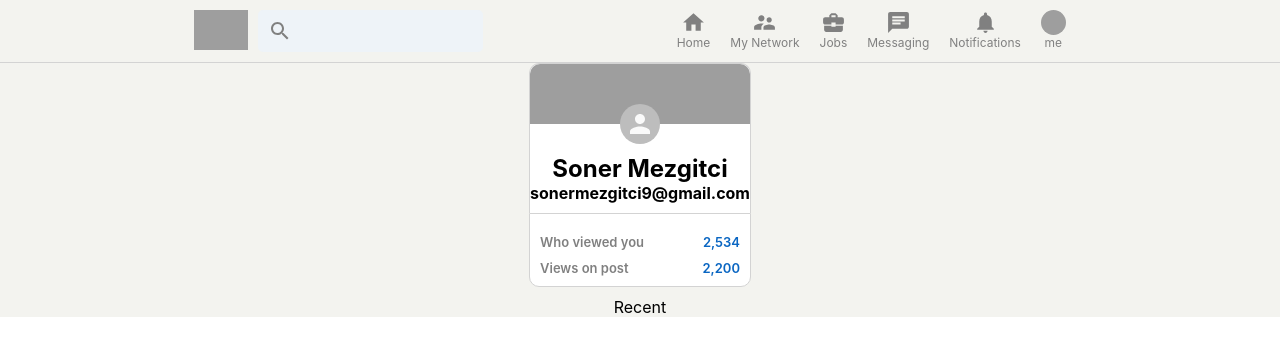
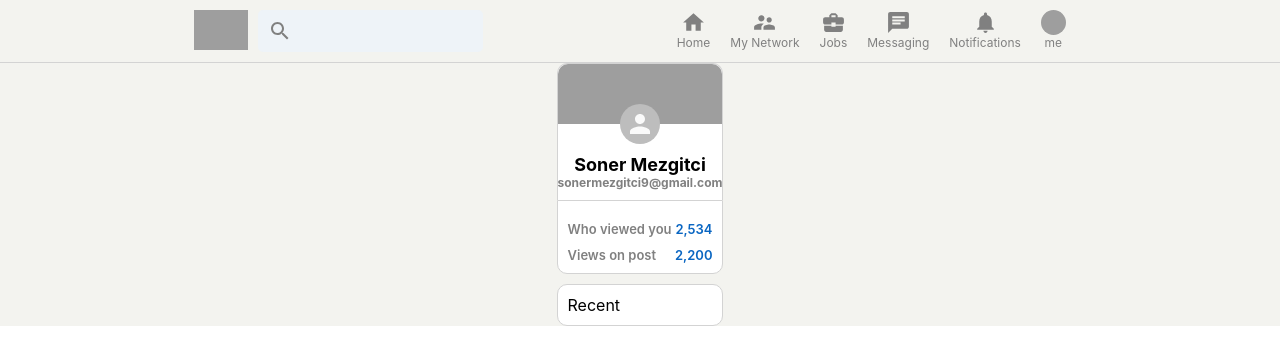
Before and after one commit to sonermezgitci/linkedin-clone-yt, a React (Create React App) app: page / in a window 1280 px wide. Shown: the top 364 px of the page. Built offline with nearby package versions, Linux system fonts and the light colour scheme; grey boxes are pictures that could not be loaded.

Commit message:
SideBar Hash added

```diff
--- a/src/Sidebar.css
+++ b/src/Sidebar.css
@@ -9,6 +9,15 @@
 .sidebar__avatar{
     margin-bottom: 10px;
 }
+.sidebar__top > h4 {
+color: gray;
+font-size: 12px;
+}
+
+.sidebar__top > h2{
+    font-size: 18px;
+}
+
 .sidebar__top{
 display: flex;
 flex-direction: column;
@@ -55,3 +64,12 @@
     font-weight: bold;
     color: #0a66c2 !important;
 }
+
+.sidebar__bottom {
+    text-align: left;
+    padding: 10px;
+    border: 1px solid lightgray;
+    background-color: white;
+    border-radius: 10px;
+    margin-top:10px;
+}
--- a/src/Sidebar.js
+++ b/src/Sidebar.js
@@ -3,6 +3,15 @@
 import { Avatar } from "@material-ui/core"
 
 function Sidebar() {
+    const recentItem = (topic) => {
+        <div className="sidebar__recentItem">
+            <span className="sidebar__hash"></span>
+            <p>{topic}</p>
+        </div>
+    };
+
+
+
     return (
         <div className="sidebar">
             <div className="sidebar__top">
@@ -25,8 +34,15 @@
 
 
             </div>
-            <div className="sidebar__bottom "></div>
-            <p> Recent</p>
+            <div className="sidebar__bottom ">
+                <p> Recent</p>
+                {recentItem('reactjs')}
+                {recentItem('programming')}
+                {recentItem('softwareengineering')}
+                {recentItem('data')}
+                {recentItem('design')}
+
+            </div>
         </div>
     )
 }
```
Also changed, not shown: 1 other file (tests, documents, lock files or other folders).
